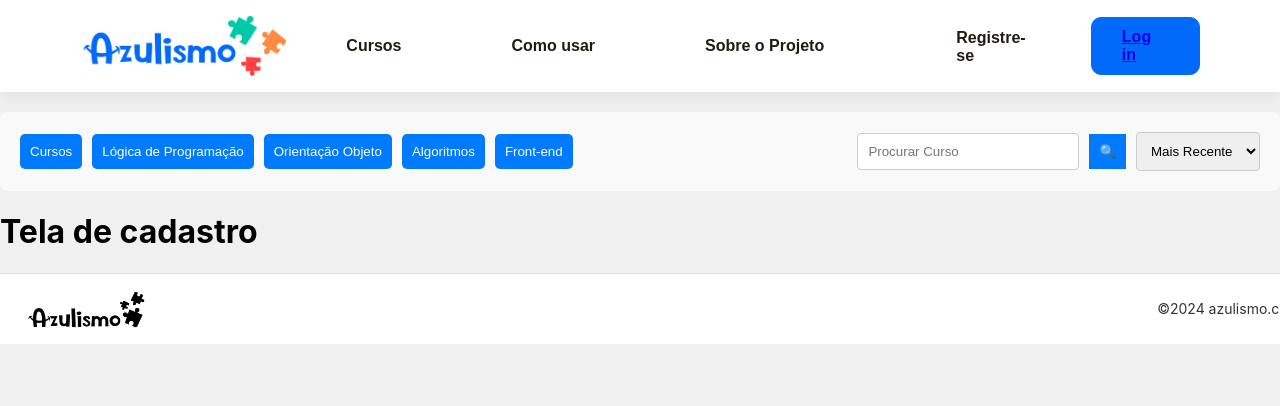
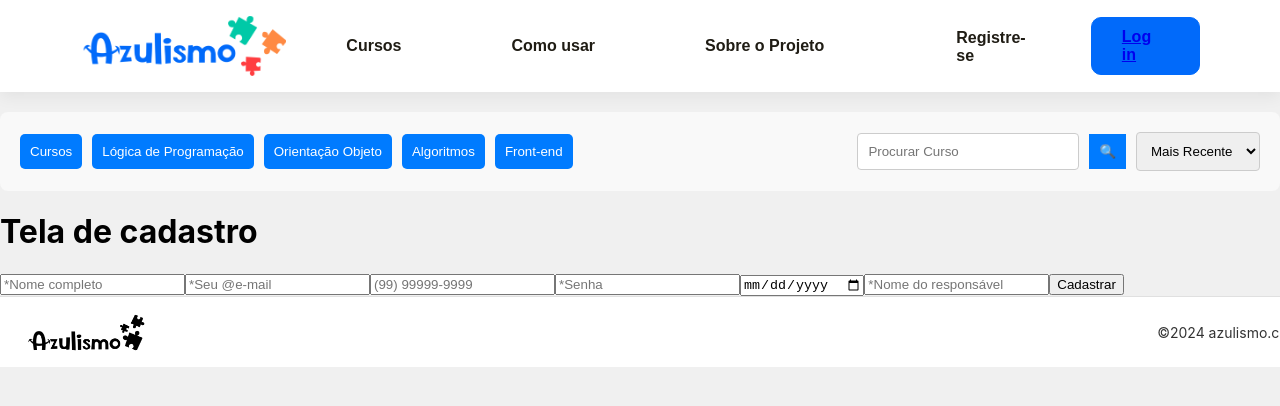
Before and after one commit to Carlos-DesenvolvimentoWeb/Projeto-Azulismo, a React (Create React App) app in the folder layout/: page /cadastro in a window 1280 px wide. Shown: the top 406 px of the page. Built offline with nearby package versions, Linux system fonts and the light colour scheme.

Commit message:
Cadastro formulário teste

```diff
--- a/layout/src/components/Navbar.js
+++ b/layout/src/components/Navbar.js
@@ -53,7 +53,7 @@ function Navbar() {
                     </ul>
                 </div>
                 <div className="logar">
-                    <div id="registre"><li><a href="index.html">Registre-se</a></li></div>
+                    <div id="registre"><li><a href="cadastro">Registre-se</a></li></div>
                     <div id="login">
                         <Link to="/login">Log in</Link>
                     </div>
--- a/layout/src/pages/Cadastro.js
+++ b/layout/src/pages/Cadastro.js
@@ -1,17 +1,64 @@
 import React from 'react';
+import { useState, useRef } from 'react';
 import Navbar from '../components/Navbar';
 import FilterBar from '../components/FilterBar';
 import Footer from '../components/Footer';
-
+import api from '../services/api';
 
 function Cadastro() {
+  const [usuarios, setUsuarios] = useState([]);
+  const [message, setMessage] = useState('');
+
+  const inputNomeCrianca = useRef();
+  const inputEmail = useRef();
+  const inputTelefone = useRef();
+  const inputPassword = useRef();
+  const inputDataNascimentoCrianca = useRef();
+  const inputNomeResponsavel = useRef();
+
+  async function CreateUser() {
+    try {
+      const response = await api.post('/api/register', {
+        nomeCrianca: inputNomeCrianca.current.value,
+        email: inputEmail.current.value,
+        telefone: inputTelefone.current.value,
+        password: inputPassword.current.value,
+        dataNascimentoCrianca: inputDataNascimentoCrianca.current.value,
+        nomeResponsavel: inputNomeResponsavel.current.value,
+      });
+      setMessage('Usuário criado com sucesso!');
+      console.log('Usuário criado:', response.data);
+    } catch (error) {
+      if (error.response) {
+        // O servidor respondeu com um status diferente de 2xx
+        setMessage(`Erro: ${error.response.data}`); // Mensagem de erro do servidor
+        console.error('Erro na resposta:', error.response.data);
+      } else if (error.request) {
+        // A solicitação foi feita, mas nenhuma resposta foi recebida
+        setMessage('Erro na solicitação. Por favor, tente novamente.');
+        console.error('Erro na solicitação:', error.request);
+      } else {
+        // Algo aconteceu ao configurar a solicitação
+        setMessage(`Erro: ${error.message}`);
+        console.error('Erro:', error.message);
+      }
+    }
+  }
+
   return (
-    <div>
-       <Navbar />
-       <FilterBar />
-       <h1>Tela de cadastro</h1>
-       <Footer />
-     </div>
+    <div className='container'>
+      <Navbar />
+      <FilterBar />
+      <h1>Tela de cadastro</h1>
+      <input placeholder='*Nome completo' name='nome' type='text' ref={inputNomeCrianca} />
+      <input placeholder='*Seu @e-mail' name='email' type='email' ref={inputEmail} />
+      <input placeholder='(99) 99999-9999' name='telefone' type='text' ref={inputTelefone} />
+      <input placeholder='*Senha' name='senha' type='password' ref={inputPassword} />
+      <input placeholder='*Data de nascimento 2000-01-01' type='date' ref={inputDataNascimentoCrianca} />
+      <input placeholder='*Nome do responsável' type='text' ref={inputNomeResponsavel} />
+      <button type='button' onClick={CreateUser}>Cadastrar</button>
+      <Footer />
+    </div>
   );
 }
 
```
